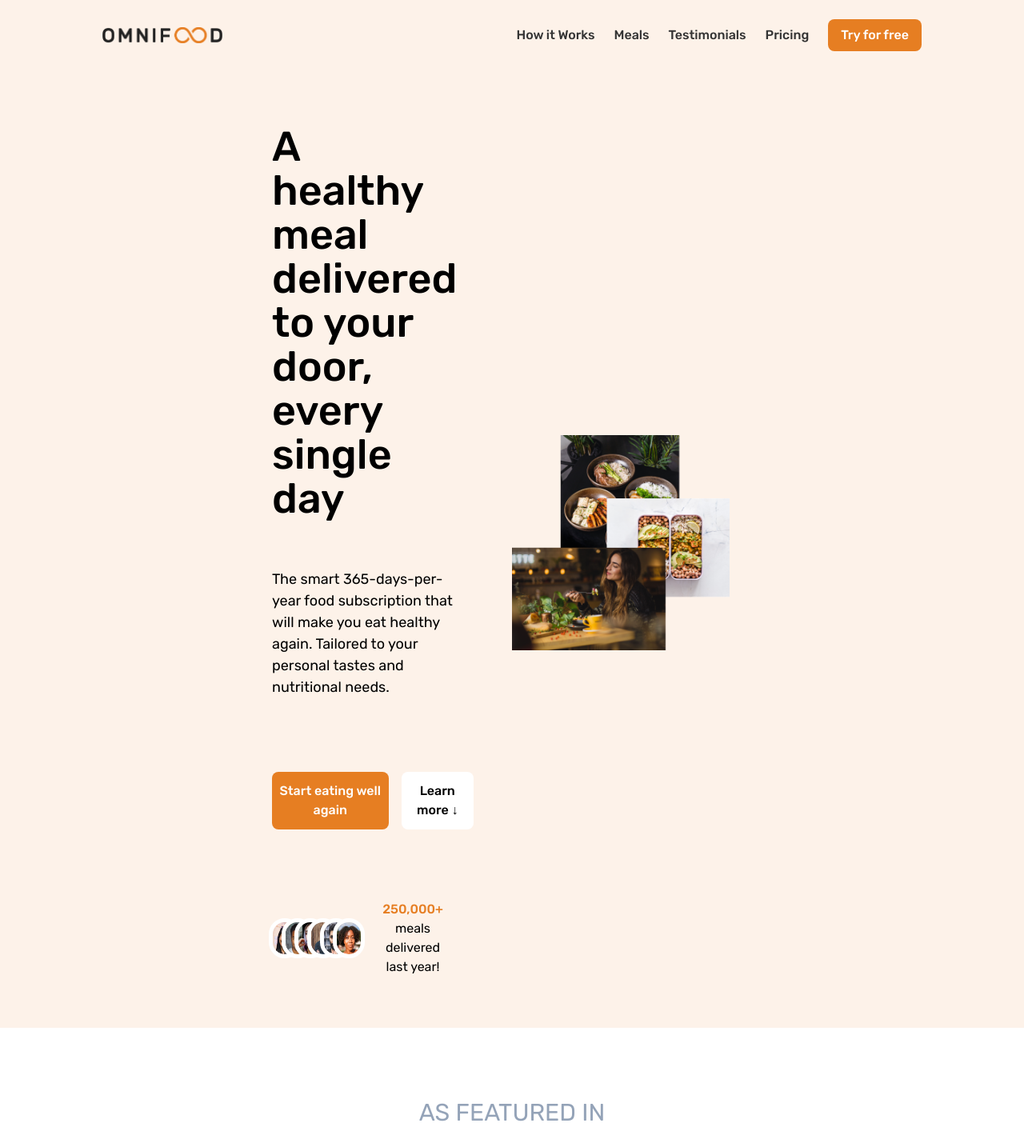
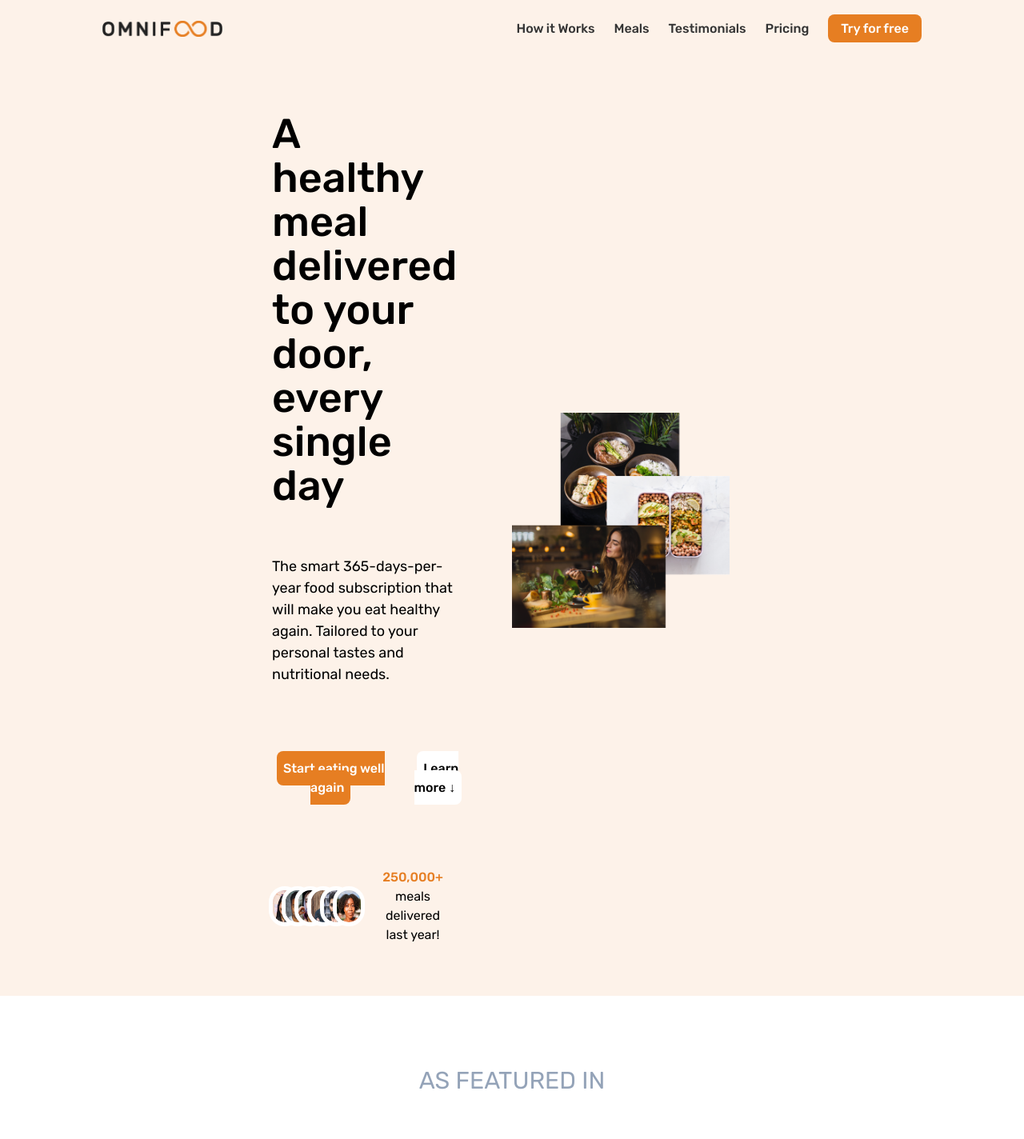
Before and after one commit to bojan09/omnifood, a React (Vite) app: page / in a window 1280 px wide. Shown: the top 1424 px of the page at 80% size. Built offline with nearby package versions, Linux system fonts and the light colour scheme.

Commit message:
minor ajustments in css styling

```diff
--- a/src/components/Navbar.jsx
+++ b/src/components/Navbar.jsx
@@ -31,8 +31,13 @@ const Navbar = () => {
             <li className="font-medium text-colorText hover:text-primaryColor">
               <a href="#pricing">Pricing</a>
             </li>
-            <li className="font-medium text-white py-2 px-4 bg-primaryColor rounded-lg hover:bg-shadeColor cursor-pointer">
-              <a href="#contact">Try for free</a>
+            <li>
+              <a
+                className="font-medium text-white py-2 px-4 bg-primaryColor rounded-lg hover:bg-shadeColor cursor-pointer"
+                href="#contact"
+              >
+                Try for free
+              </a>
             </li>
           </ul>
         </nav>
--- a/src/pages/Home.jsx
+++ b/src/pages/Home.jsx
@@ -26,11 +26,21 @@ const Home = () => {
 
         {/* Buttons */}
         <div className="flex justify-center items-center gap-4 py-4 xs:py-[3rem] md:ml-5">
-          <button className="bg-primaryColor hover:bg-shadeColor transition-all duration-500 ease-in-out text-white py-3 px-2 rounded-lg font-medium">
-            <a href="#contact">Start eating well again</a>
+          <button>
+            <a
+              className="bg-primaryColor hover:bg-shadeColor transition-all duration-500 ease-in-out text-white py-3 px-2 rounded-lg font-medium"
+              href="#contact"
+            >
+              Start eating well again
+            </a>
           </button>
-          <button className="bg-white  hover:text-primaryColor transition-all duration-500 ease-in-out py-3 px-2 rounded-lg font-medium">
-            <a href="#howItWorks">Learn more ↓</a>
+          <button>
+            <a
+              className="bg-white  hover:text-primaryColor transition-all duration-500 ease-in-out py-3 px-2 rounded-lg font-medium"
+              href="#howItWorks"
+            >
+              Learn more ↓
+            </a>
           </button>
         </div>
 
```
